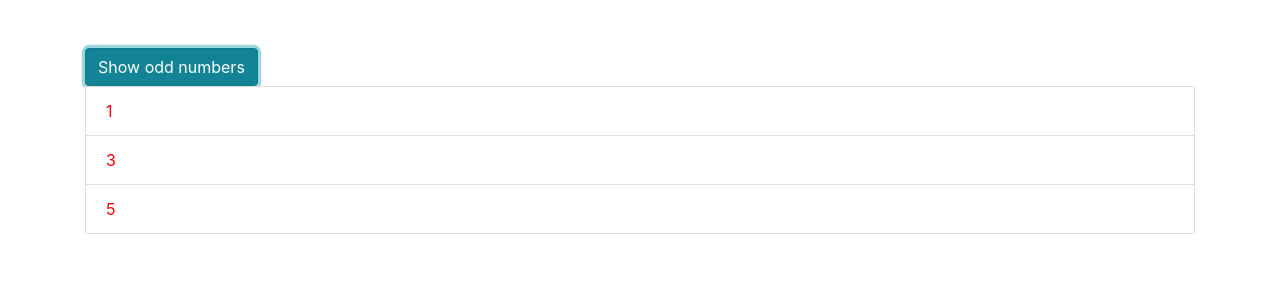
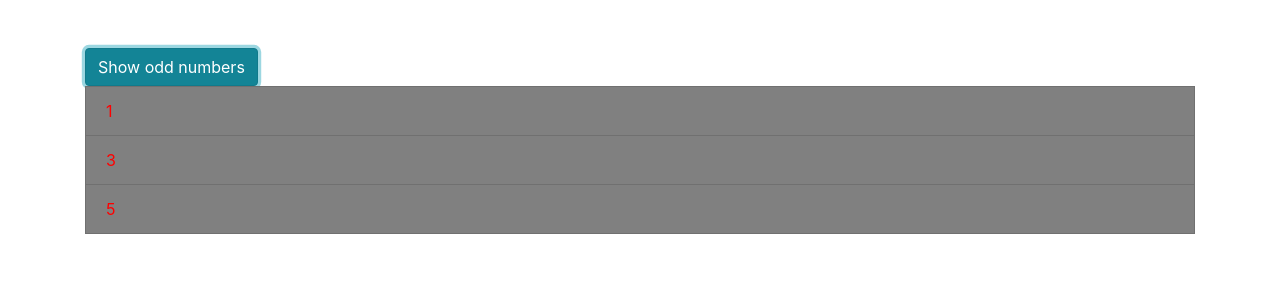
Before and after one commit to PratikshaDhumal96/UdemyAngularProject, an Angular app in the folder Directives/: page / in a window 1280 px wide. Both pictures are taken after a click on the button "Show odd numbers". Shown: the top 300 px of the page. Built offline with nearby package versions, Linux system fonts and the light colour scheme.

Commit message:
ngStyle used

```diff
--- a/Directives/src/app/practice-directives/practice-directives.component.html
+++ b/Directives/src/app/practice-directives/practice-directives.component.html
@@ -11,6 +11,7 @@
         <div *ngIf="onlyOdd">
            <li class="list-group-item"
            [ngClass] = "{odd : odd % 2 !== 0}"
+           [ngStyle] = "{backgroundColor : odd % 2 !==0 ? 'grey':'transperent'}"
             *ngFor="let odd of oddNumbers">
             {{odd}}
           </li>
@@ -19,6 +20,7 @@
        <div *ngIf="!onlyOdd">
       <li class="list-group-item"
       [ngClass] = "{odd : even % 2 !== 0}"
+      [ngStyle] = "{backgroundColor : even % 2 !==0 ? 'grey':'transperent'}"
       *ngFor="let even of evenNumbers">
           {{even}}
         </li>
```
